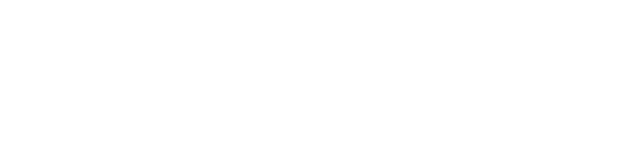
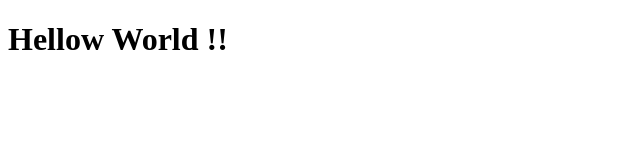
Before and after one commit to tomasbucki/GitHub-Test, a plain HTML site: page index.html in a window 1280 px wide. Shown: the whole page, without its empty margins (0-640 px from the left). Drawn offline with Linux system fonts and the light colour scheme.

Commit message:
second commit

```diff
--- a/index.html
+++ b/index.html
@@ -7,6 +7,6 @@
     <title>Document</title>
 </head>
 <body>
-
+    <h1>Hellow World !!</h1>
 </body>
 </html>
```
